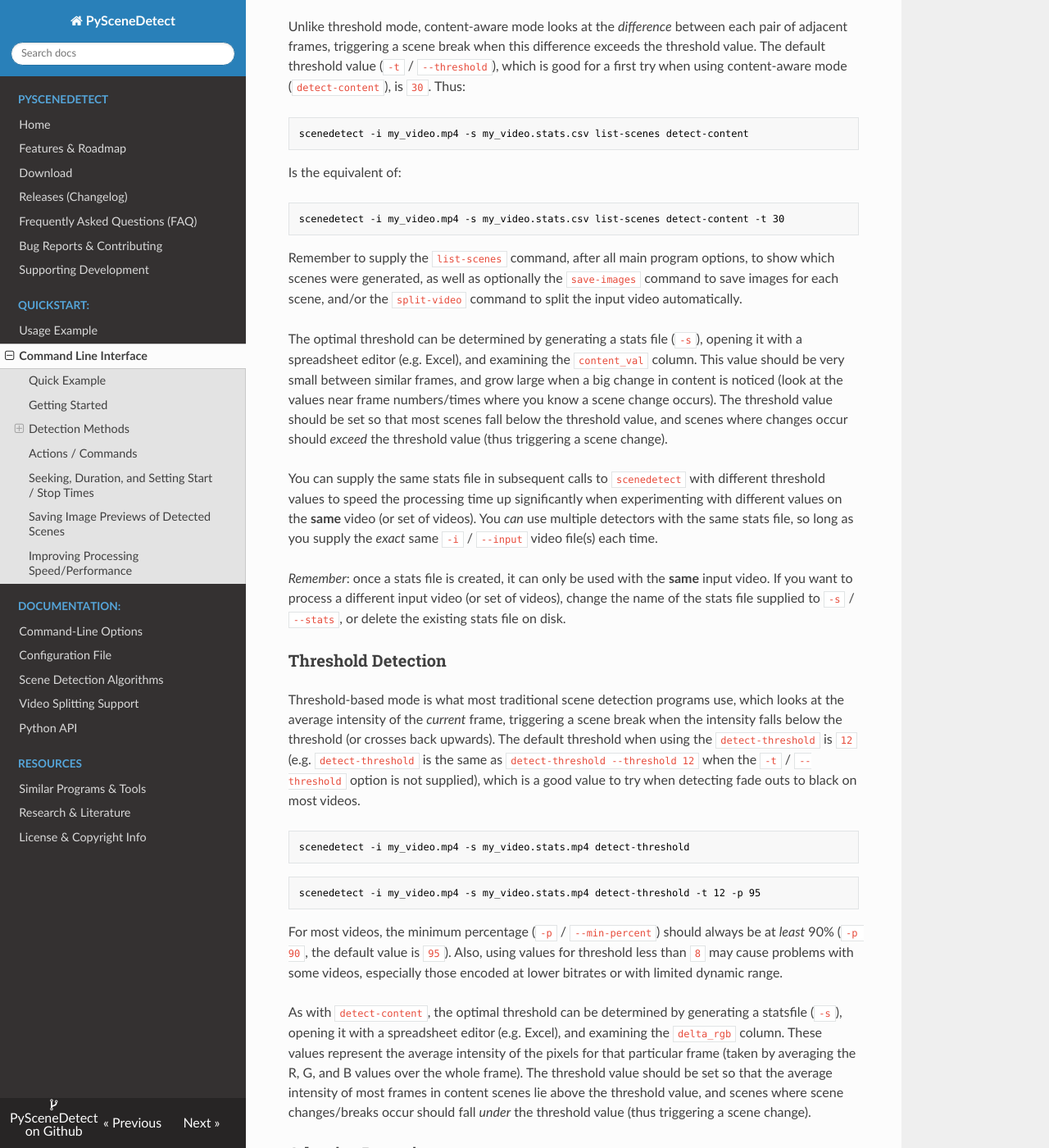
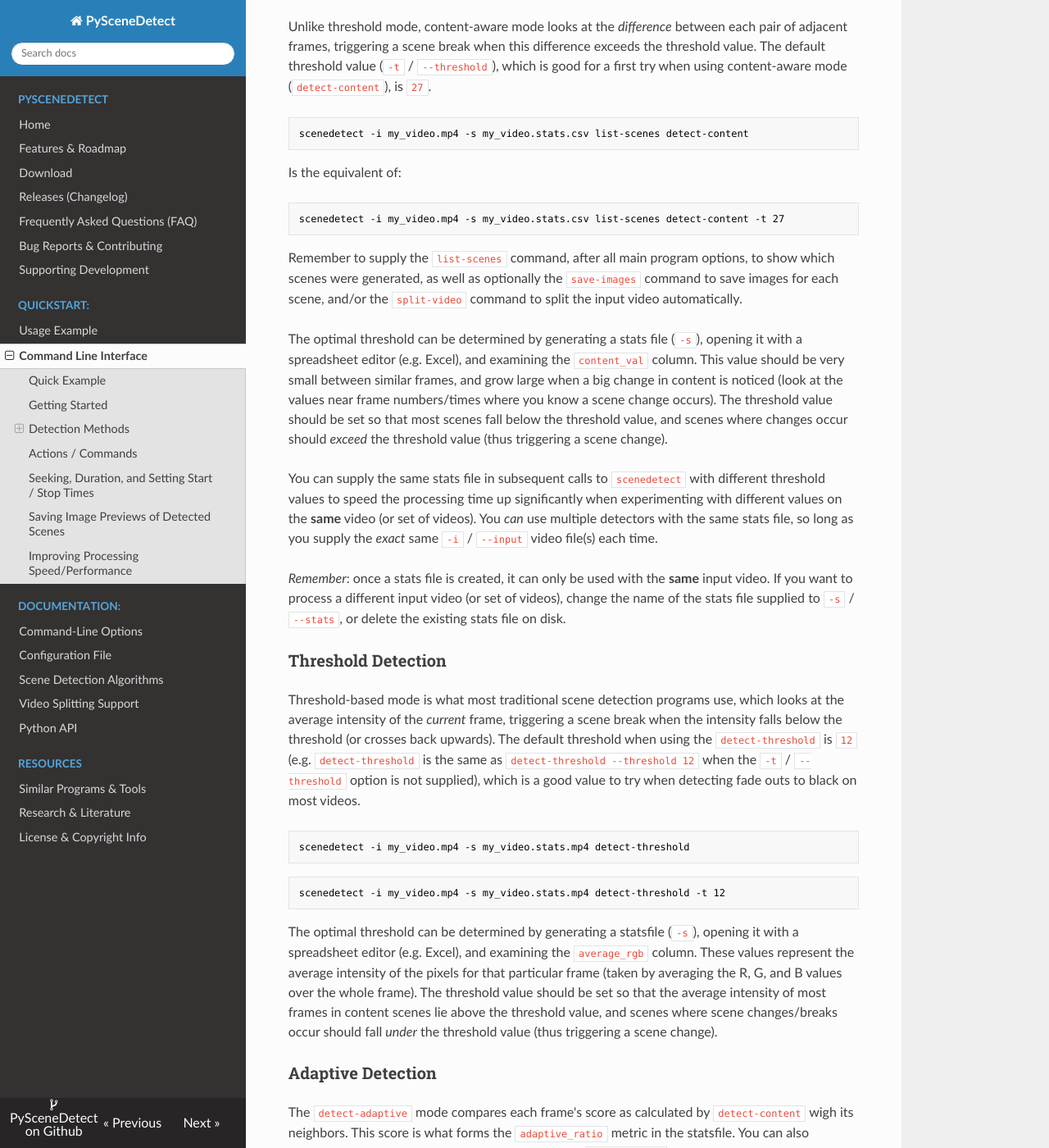
Before and after one commit to vovamushak/PySceneDetect, an MkDocs documentation site: the page built from docs/examples/usage.md, in a window 1280 px wide and 1400 px high, scrolled down 2321 px. Shown: the whole window at 82% size. Built offline with MkDocs 1.6.1, drawn with Linux system fonts in a browser that asks for light colours; nearby versions of some CDN libraries; old or Windows-style settings are respelled for this version of MkDocs.

Commit message:
[bugfix] Rename `delta_rgb` to `average_rgb`
`delta_rgb` is a misnomer, as the value is the average of each pixel's RGB for each frame.

````diff
--- a/docs/examples/usage.md
+++ b/docs/examples/usage.md
@@ -87,7 +87,7 @@ In general, use `detect-threshold` mode if you want to detect scene boundaries u
 
 ### Content-Aware Detection
 
-Unlike threshold mode, content-aware mode looks at the *difference* between each pair of adjacent frames, triggering a scene break when this difference exceeds the threshold value.  The default threshold value (`-t` / `--threshold`), which is good for a first try when using content-aware mode (`detect-content`), is `30`.  Thus:
+Unlike threshold mode, content-aware mode looks at the *difference* between each pair of adjacent frames, triggering a scene break when this difference exceeds the threshold value.  The default threshold value (`-t` / `--threshold`), which is good for a first try when using content-aware mode (`detect-content`), is `27`.
 
 ```rst
 scenedetect -i my_video.mp4 -s my_video.stats.csv list-scenes detect-content
@@ -96,7 +96,7 @@ scenedetect -i my_video.mp4 -s my_video.stats.csv list-scenes detect-content
 Is the equivalent of:
 
 ```rst
-scenedetect -i my_video.mp4 -s my_video.stats.csv list-scenes detect-content -t 30
+scenedetect -i my_video.mp4 -s my_video.stats.csv list-scenes detect-content -t 27
 ```
 
 Remember to supply the `list-scenes` command, after all main program options, to show which scenes were generated, as well as optionally the `save-images` command to save images for each scene, and/or the `split-video` command to split the input video automatically.
@@ -117,12 +117,10 @@ scenedetect -i my_video.mp4 -s my_video.stats.mp4 detect-threshold
 ```
 
 ```rst
-scenedetect -i my_video.mp4 -s my_video.stats.mp4 detect-threshold -t 12 -p 95
+scenedetect -i my_video.mp4 -s my_video.stats.mp4 detect-threshold -t 12
 ```
 
-For most videos, the minimum percentage (`-p` / `--min-percent`) should always be at *least* 90% (`-p 90`, the default value is `95`).  Also, using values for threshold less than `8` may cause problems with some videos, especially those encoded at lower bitrates or with limited dynamic range.
-
-As with `detect-content`, the optimal threshold can be determined by generating a statsfile (`-s`), opening it with a spreadsheet editor (e.g. Excel), and examining the `delta_rgb` column.  These values represent the average intensity of the pixels for that particular frame (taken by averaging the R, G, and B values over the whole frame).  The threshold value should be set so that the average intensity of most frames in content scenes lie above the threshold value, and scenes where scene changes/breaks occur should fall *under* the threshold value (thus triggering a scene change).
+The optimal threshold can be determined by generating a statsfile (`-s`), opening it with a spreadsheet editor (e.g. Excel), and examining the `average_rgb` column.  These values represent the average intensity of the pixels for that particular frame (taken by averaging the R, G, and B values over the whole frame).  The threshold value should be set so that the average intensity of most frames in content scenes lie above the threshold value, and scenes where scene changes/breaks occur should fall *under* the threshold value (thus triggering a scene change).
 
 
 ### Adaptive Detection
````
Also changed, not shown: docs/changelog.md (+1 -0 lines), 1 other file.
